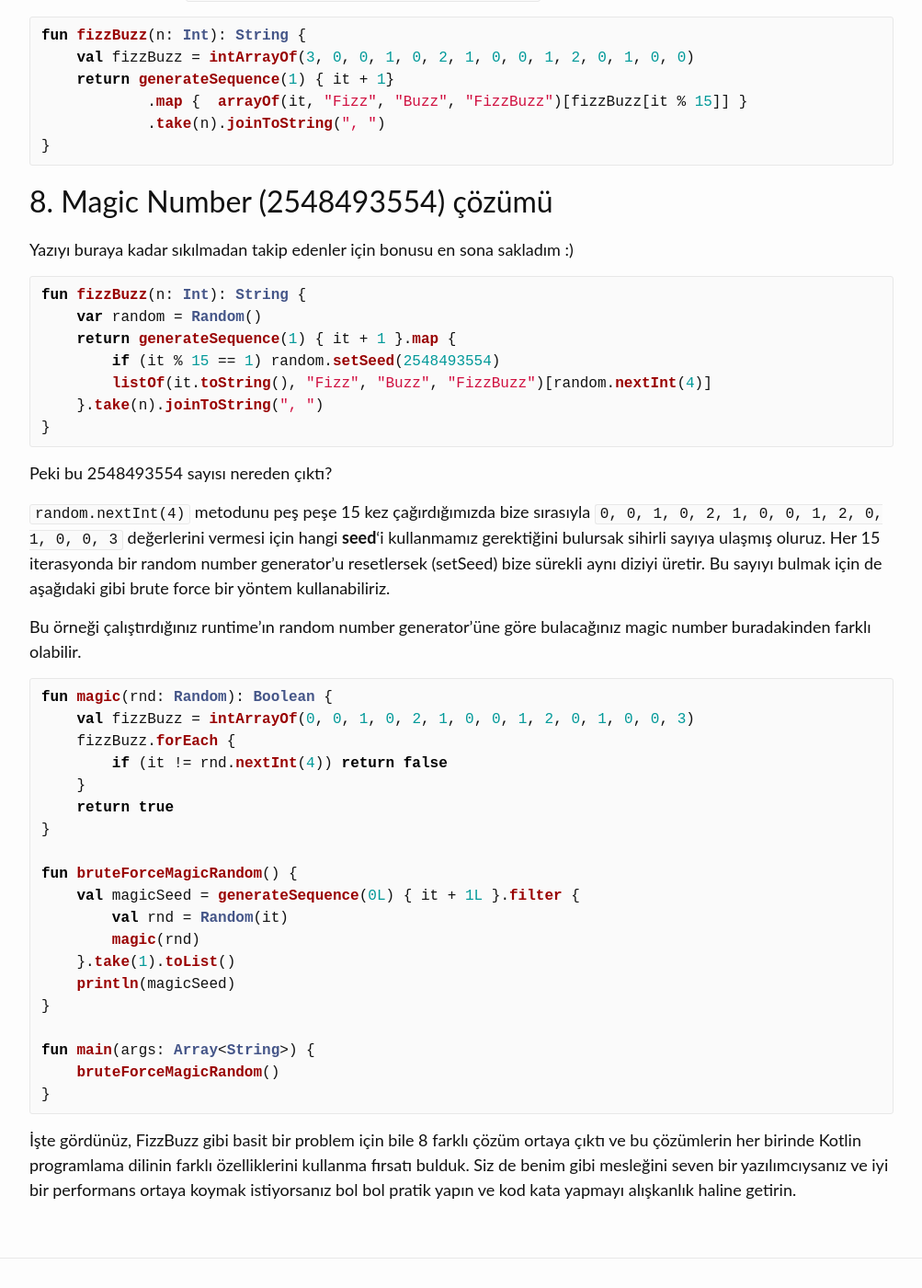
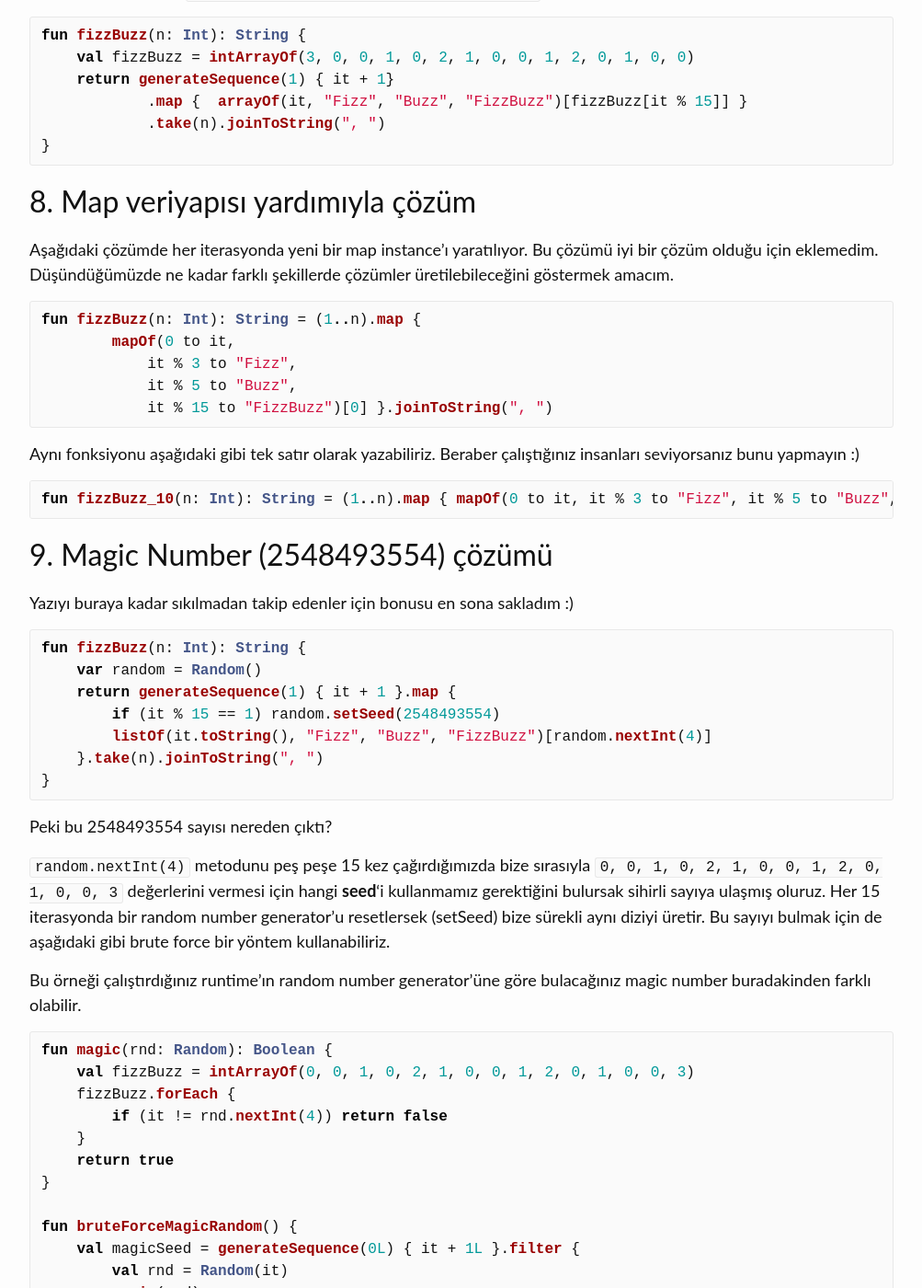
Before and after one commit to ilkinulas/ilkinulas.github.io, a Jekyll site: the page built from _posts/2017-06-11-Kotlin-FizzBuzzKata.md, in a window 1280 px wide and 1400 px high, scrolled down 4969 px. Shown: the whole window at 92% size, without its empty margins (138-1141 px from the left). Built offline with Jekyll 4.4.1, drawn with Linux system fonts in a browser that asks for light colours; comment, search, counter and statistics services are not loaded; some of the changed text lies outside the part shown.

Commit message:
fızz buzz kata  updated

```diff
--- a/_posts/2017-06-11-Kotlin-FizzBuzzKata.md
+++ b/_posts/2017-06-11-Kotlin-FizzBuzzKata.md
@@ -170,7 +170,26 @@ fun fizzBuzz(n: Int): String {
 }
 {% endhighlight %}
 
-## 8. Magic Number (2548493554) çözümü
+## 8. Map veriyapısı yardımıyla çözüm
+
+Aşağıdaki çözümde her iterasyonda yeni bir map instance'ı yaratılıyor. Bu çözümü iyi bir çözüm olduğu için eklemedim. Düşündüğümüzde ne kadar farklı şekillerde çözümler üretilebileceğini göstermek amacım.
+
+{% highlight kotlin %}
+fun fizzBuzz(n: Int): String = (1..n).map {
+        mapOf(0 to it,
+            it % 3 to "Fizz",
+            it % 5 to "Buzz",
+            it % 15 to "FizzBuzz")[0] }.joinToString(", ")
+
+{% endhighlight %}
+
+Aynı fonksiyonu aşağıdaki gibi tek satır olarak yazabiliriz. Beraber çalıştığınız insanları seviyorsanız bunu yapmayın :)
+
+{% highlight kotlin %}
+fun fizzBuzz_10(n: Int): String = (1..n).map { mapOf(0 to it, it % 3 to "Fizz", it % 5 to "Buzz", it % 15 to "FizzBuzz")[0] }.joinToString("")
+{% endhighlight %}
+
+## 9. Magic Number (2548493554) çözümü
 
 Yazıyı buraya kadar sıkılmadan takip edenler için bonusu en sona sakladım :)
 
@@ -212,4 +231,4 @@ fun main(args: Array<String>) {
 }
 {% endhighlight %}
 
-İşte gördünüz, FizzBuzz gibi basit bir problem için bile 8 farklı çözüm ortaya çıktı ve bu çözümlerin her birinde Kotlin programlama dilinin farklı özelliklerini kullanma fırsatı bulduk. Siz de benim gibi mesleğini seven bir yazılımcıysanız ve iyi bir performans ortaya koymak istiyorsanız bol bol pratik yapın ve kod kata yapmayı alışkanlık haline getirin.
+İşte gördünüz, FizzBuzz gibi basit bir problem için bile 9 farklı çözüm ortaya çıktı ve bu çözümlerin her birinde Kotlin programlama dilinin farklı özelliklerini kullanma fırsatı bulduk. Siz de benim gibi mesleğini seven bir yazılımcıysanız ve iyi bir performans ortaya koymak istiyorsanız bol bol pratik yapın ve kod kata yapmayı alışkanlık haline getirin.
```
